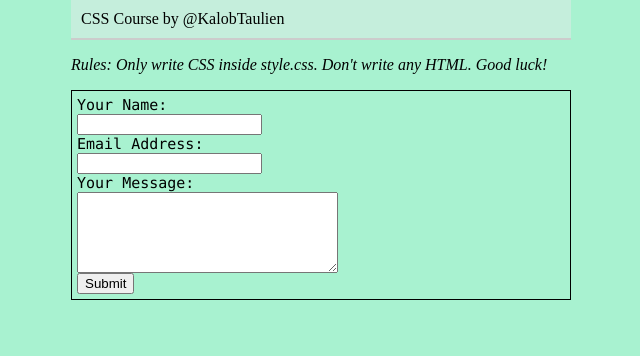
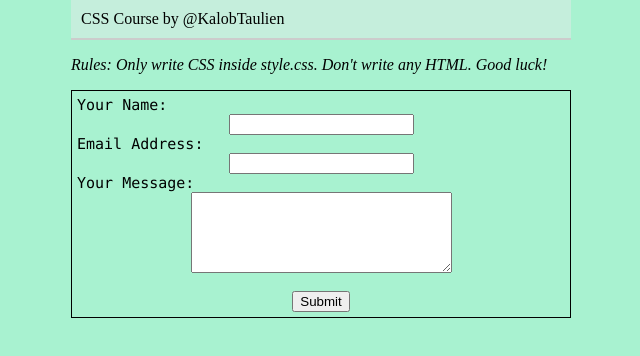
Before and after one commit to VictoriaC1/css-course, a plain HTML site: page 18-Mini-Project-Style-This-Form-Using-CSS/indexp.html in a window 1280 px wide. Shown: the whole page, without its empty margins (319-959 px from the left). Drawn offline with Linux system fonts and the light colour scheme.

Commit message:
mini-project

```diff
--- a/18-Mini-Project-Style-This-Form-Using-CSS/stylep.css
+++ b/18-Mini-Project-Style-This-Form-Using-CSS/stylep.css
@@ -12,19 +12,28 @@ nav {
   margin-bottom: 15px;
   background-color: #fff;
 }
+label{
 
-label, input, textarea, button {
+  margin: 0 auto;
+}
+
+ input, textarea, button {
   display: block;
+   margin: 0 auto;
 }
 .content {
   max-width: 500px;
-  margin: auto;
+
+  margin: 0 auto;
+
+
 }
 form{
   border: 1px solid black;
   font-size: 15px;
   font-family: 'Monaco', monospace;
   padding: 5px;
+
 }
 nav{
   background-color: #C5EEDC;
```
Also changed, not shown: 18-Mini-Project-Style-This-Form-Using-CSS/indexp.html (+1 -0 lines).
